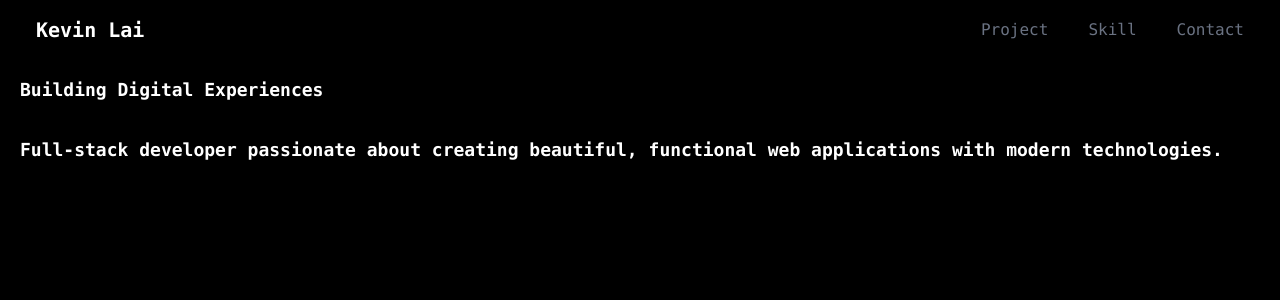
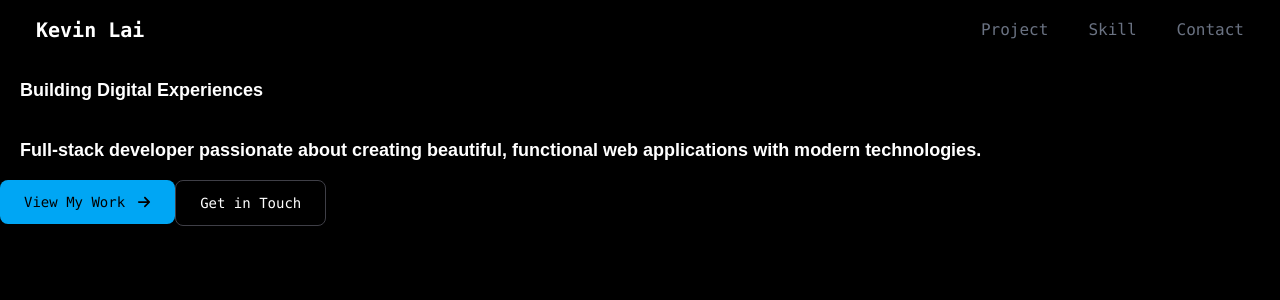
Before and after one commit to KevinLai02/portfolio, a Next.js app: page / in a window 1280 px wide. Shown: the top 300 px of the page. Built offline with nearby package versions, Linux system fonts and the light colour scheme.

Commit message:
Button component feature

```diff
--- a/package.json
+++ b/package.json
@@ -9,9 +9,13 @@
     "lint": "eslint"
   },
   "dependencies": {
+    "class-variance-authority": "^0.7.1",
+    "clsx": "^2.1.1",
     "next": "16.0.3",
     "react": "19.2.0",
-    "react-dom": "19.2.0"
+    "react-dom": "19.2.0",
+    "react-icons": "^5.5.0",
+    "tailwind-merge": "^3.4.0"
   },
   "devDependencies": {
     "@biomejs/biome": "2.3.6",
--- /dev/null
+++ b/src/components/Button/Button.tsx
@@ -0,0 +1,43 @@
+import { cva, type VariantProps } from "class-variance-authority";
+import type { ButtonHTMLAttributes, FC } from "react";
+import { cn } from "~/lib/utils";
+
+const buttonVariants = cva("rounded-lg text-sm cursor-pointer", {
+	variants: {
+		variant: {
+			primary:
+				"bg-sky-500 text-black transition duration-500 hover:bg-sky-600 hover:text-white",
+			secondary:
+				"bg-black border border-zinc-700 text-white transition duration-500 hover:bg-violet-400 hover:text-black",
+		},
+		size: {
+			default: "px-6 py-3",
+		},
+	},
+	defaultVariants: {
+		variant: "primary",
+		size: "default",
+	},
+});
+
+interface ButtonProps
+	extends ButtonHTMLAttributes<HTMLButtonElement>,
+		VariantProps<typeof buttonVariants> {}
+
+const Button: FC<ButtonProps> = ({
+	className,
+	variant,
+	size,
+	onClick,
+	...props
+}) => {
+	return (
+		<button
+			className={cn(buttonVariants({ size, className, variant }))}
+			onClick={onClick}
+			{...props}
+		/>
+	);
+};
+
+export { Button, buttonVariants };
--- a/src/components/Lobby/Lobby.tsx
+++ b/src/components/Lobby/Lobby.tsx
@@ -1,11 +1,23 @@
 import Subtitle from "./components/Subtitle/Subtitle";
 import Title from "./components/Title/Title";
+import { Button } from "../Button/Button";
+import { FaArrowRight } from "react-icons/fa6";
 
 const Lobby = () => {
 	return (
 		<div className="bg-black h-screen">
 			<Title value="Building Digital Experiences" />
 			<Subtitle value="Full-stack developer passionate about creating beautiful, functional web applications with modern technologies." />
+			<div className="flex">
+				<a href="#project">
+					<Button className="flex items-center justify-center">
+						View My Work <FaArrowRight className="ml-3" />{" "}
+					</Button>
+				</a>
+				<a href="#contact">
+					<Button variant="secondary">Get in Touch</Button>
+				</a>
+			</div>
 		</div>
 	);
 };
--- /dev/null
+++ b/src/lib/utils.ts
@@ -0,0 +1,6 @@
+import { clsx, type ClassValue } from 'clsx'
+import { twMerge } from 'tailwind-merge'
+
+export function cn(...inputs: ClassValue[]) {
+    return twMerge(clsx(inputs))
+}
--- a/src/style/globals.css
+++ b/src/style/globals.css
@@ -18,7 +18,7 @@ body {
 	font-family: Arial, Helvetica, sans-serif;
 }
 
-div {
+a {
 	font-family: "Lucida Console", "Courier New", monospace;
 }
 
```
Also changed, not shown: 1 other file (tests, documents, lock files or other folders).
